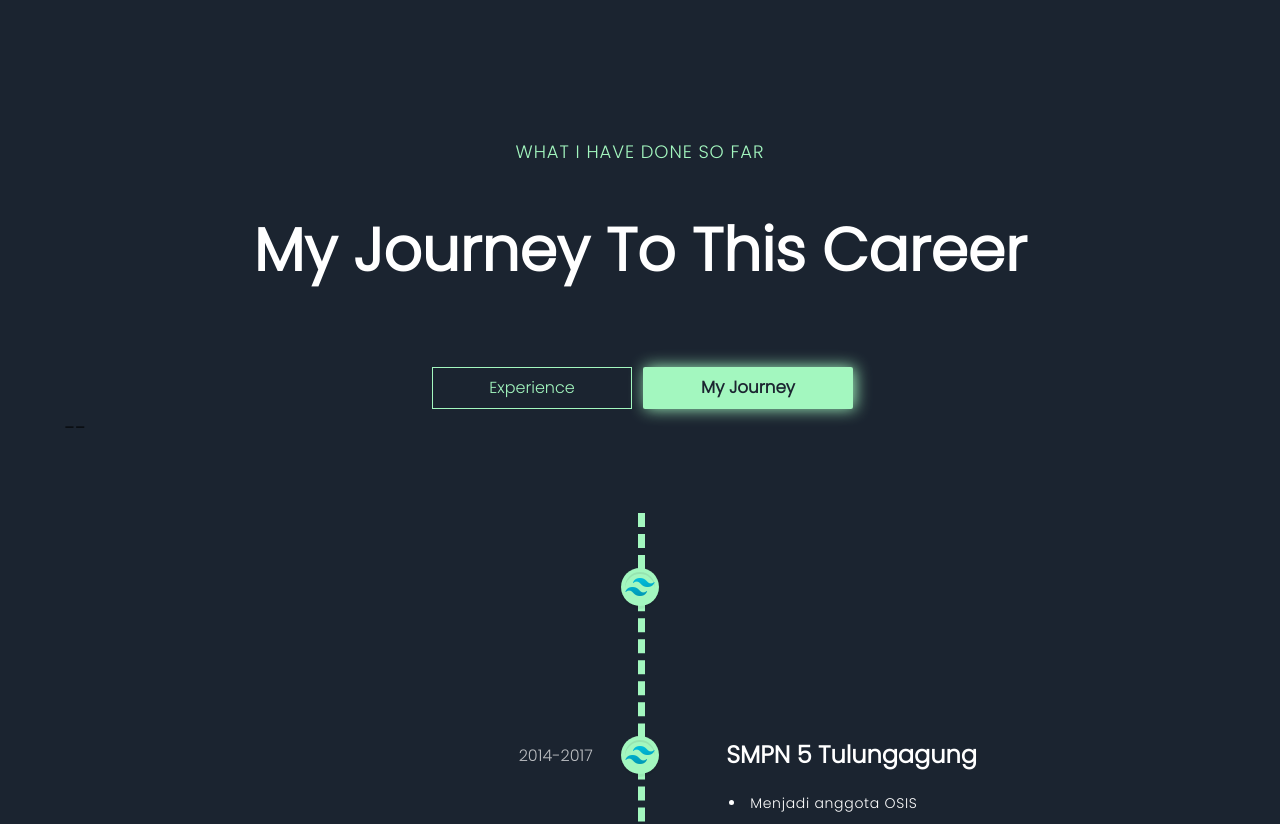
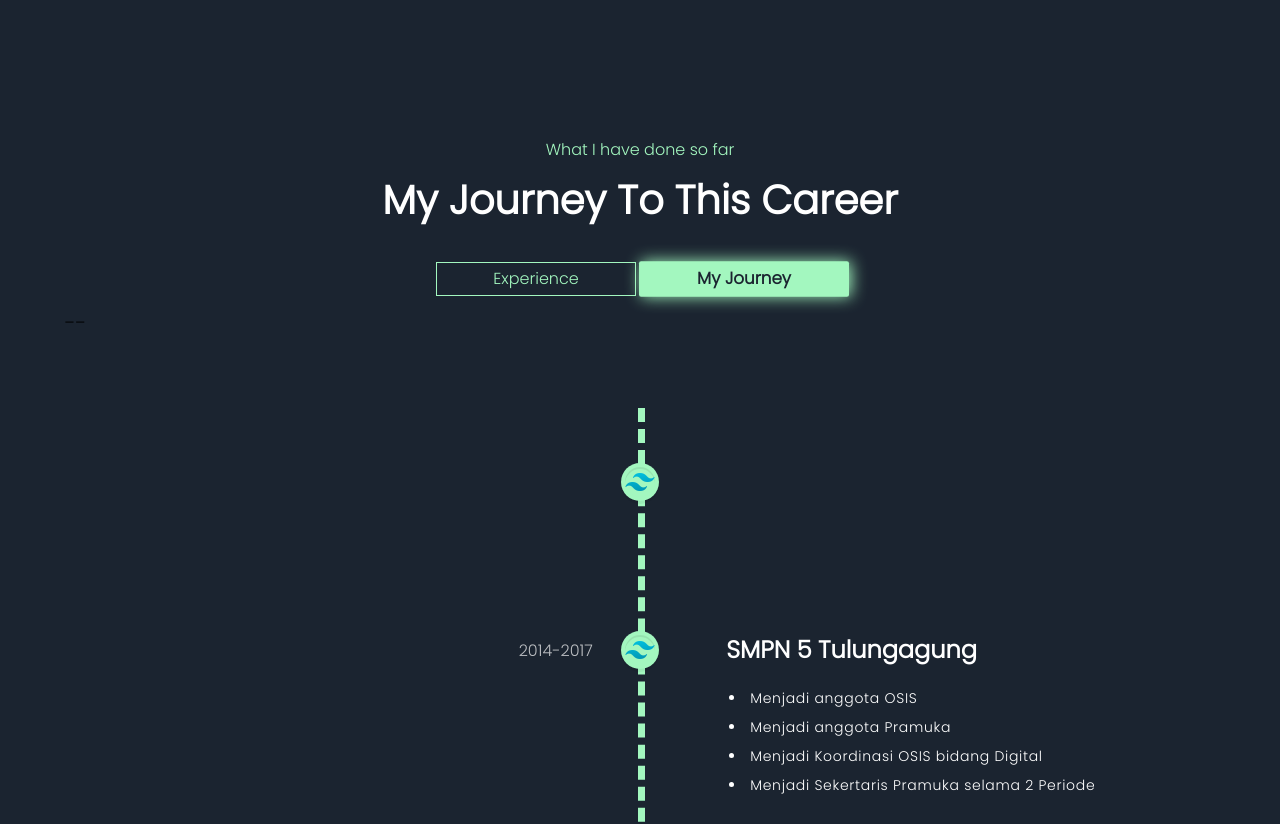
Before and after one commit to FajarFE/Portofolio-Fajar, a React (Create React App) app: page / in a window 1280 px wide. Shown: the part 1080-1904 px from the top of the page. Built offline with nearby package versions, Linux system fonts and the light colour scheme; the HTML template or start-up script is replaced by a standard one.

Commit message:
coba update

```diff
--- a/src/App.js
+++ b/src/App.js
@@ -18,6 +18,7 @@ function App() {
     <MyPortfolio/>
     <Contact/>
     <Footer/>
+
     </>
 
   );
--- a/src/components/Experience.js
+++ b/src/components/Experience.js
@@ -84,31 +84,33 @@ const Experience = () => {
   }
   return (
     <>
-      <motion.div variants={textVariant()}>
-        <p className={`${styles.sectionSubText} text-center text-[#A3F7BF]`}>
+    <div className="justify-center flex flex-col">
+    <motion.div variants={textVariant()}>
+        <p className={`${styles.sectionSubText2} text-center text-[#A3F7BF]`}>
           What I have done so far
         </p>
-        <div className="py-10">
+        <div className="py-2">
         {showTimeline1 &&(
-          <h2 className={`${styles.sectionHeadText} text-center`}>
+          <h2 className={`${styles.sectionHeadText2} text-center`}>
           My Journey To This Career
         </h2>
         )}
         {showTimeline2 &&(
-          <h2 className={`${styles.sectionHeadText} text-center`}>
+          <h2 className={`${styles.sectionHeadText2} text-center`}>
           Work Experience.
         </h2>
         )}
+         <div className="flex justify-center pt-8">
+      <button className={`mx-1 p-1 rounded-none  ${activeButton ? "deactivate-button" : "active-button text-[#1B2430] font-bold scale-105"}`} onClick={handleClick2} onChange={activeButton}>
+      Experience
+      </button>
+      <button className={`mx-1 p-1 rounded-none ${activeButton ? "active-button text-[#1B2430] font-bold scale-105" : "deactivate-button"}`} onClick={handleClick1}>
+      My Journey
+      </button>
+      <div>
         </div>
 
-        <div className="grid justify-items-center pt-8">
-      <div>
-      <button className={`mx-2 p-2 rounded-none  ${activeButton ? "deactivate-button" : "active-button text-[#1B2430] font-bold scale-105"}`} onClick={handleClick2} onChange={activeButton}>
-      Experience
-      </button>
-      <button className={`mx-2 p-2 rounded-none ${activeButton ? "active-button text-[#1B2430] font-bold scale-105" : "deactivate-button"}`} onClick={handleClick1}>
-      My Journey
-      </button>
+
       </div>
       </div>
       </motion.div>
@@ -139,6 +141,8 @@ const Experience = () => {
         </VerticalTimeline>
       </div>
       )}
+    </div>
+
 
 
     </>
--- a/src/components/Footer.js
+++ b/src/components/Footer.js
@@ -11,13 +11,13 @@ const Footer = () =>{
                     <h1 className="lg:text-1xl sm:text-2xl tracking-wider ">FAJAR</h1></div>
                 </div>
             <div className="my-2 items-center flex justify-between">
-            <div className=" sm:ml-6 sm:block ">
-                    <div className="flex lg:space-x-8 md:space-x-1 text-center">
-                    <a href="#" className="text-white  hover:text-white px-3 py-2 text-sm font-md hover:font-bold">Home</a>
-                    <a href="#" className="text-white  hover:text-white px-3 py-2 text-sm font-md hover:font-bold">About</a>
-                    <a href="#" className="text-white  hover:text-white px-3 py-2 text-sm font-md hover:font-bold">Skill</a>
-                    <a href="#" className="text-white  hover:text-white px-3 py-2 text-sm font-md hover:font-bold">Timeline</a>
-                    <a href="#" className="text-white  hover:text-white px-3 py-2 text-sm font-md hover:font-bold">Portofolio</a>
+            <div className="sm:block ">
+                    <div className="flex lg:space-x-8 md:space-x-1  text-center">
+                    <a href="#" className="text-white  hover:text-white px-1 py-2 text-sm sm:text-[5px] font-md hover:font-bold xs:py-1">Home</a>
+                    <a href="#" className="text-white  hover:text-white px-1 py-2 text-sm sm:text-[5px] font-md hover:font-bold xs:py-1">About</a>
+                    <a href="#" className="text-white  hover:text-white px-1 py-2 text-sm sm:text-[5px] font-md hover:font-bold xs:py-1">Skill</a>
+                    <a href="#" className="text-white  hover:text-white px-1 py-2 text-sm sm:text-[5px] font-md hover:font-bold xs:py-1">Timeline</a>
+                    <a href="#" className="text-white  hover:text-white px-1 py-2 text-sm sm:text-[5px] font-md hover:font-bold xs:py-1">Portofolio</a>
                     </div>
                 </div>
             </div>
@@ -25,7 +25,7 @@ const Footer = () =>{
 
            <div className="flex container justify-between py-4 border-[#333e4d] border-t-2">
             <div className="flex container justify-start items-center">
-            <p className="text-white text-sm">
+            <p className="text-white text-sm xs:text-xs">
             © 2023 Create By Fajar Fernandi.
             </p>
             </div>
--- a/src/components/Hero.js
+++ b/src/components/Hero.js
@@ -11,7 +11,7 @@ const Hero =()=>{
         <div className="container mx-auto overflow-hidden md:container md:mx-auto pt-20 ">
             <div className="flex grid grid-cols-2  content-center sm:mx-5  justify-center lg:text-left text-center sm:text-lg">
                 <div className="lg:py-20 items-center xs:text-[20]">
-                <h5 className={` font-bold leading-tight text-white ${styles.heroHeadText}`}>I’m Fajar Fernandi A<br/>
+                <h5 className={` font-bold leading-tight text-white ${styles.heroHeadText} sm:${styles.heroHeadText}`}>I’m Fajar Fernandi A<br/>
                 <span className="text-[#A3F7BF]">Programer</span> In <br/>Indonesia</h5>
                 <div className="flex justify-center lg:justify-start my-4 items-center ">
                       <a href="#" class="bg-[#A3F7BF] px-3.5 py-2.5 text-sm font-semibold text-black shadow-sm hover:bg-[#6cff9d] focus-visible:outline focus-visible:outline-2 focus-visible:outline-offset-2 focus-visible:outline-[#A3F7BF] ">Hire Me</a>
--- a/src/styles.js
+++ b/src/styles.js
@@ -14,6 +14,8 @@ const styles = {
     "sm:text-[18px] text-[14px] text-secondary uppercase tracking-wider",
   sectionHeadText1:
     "text-white font-black md:text-[40px] sm:text-[40px] xs:text-[30px] text-[30px]",
+    sectionHeadText2:
+    "text-white font-black md:text-[40px] sm:text-[20px] xs:text-[10px] text-[20px]",
 };
 
 
```
